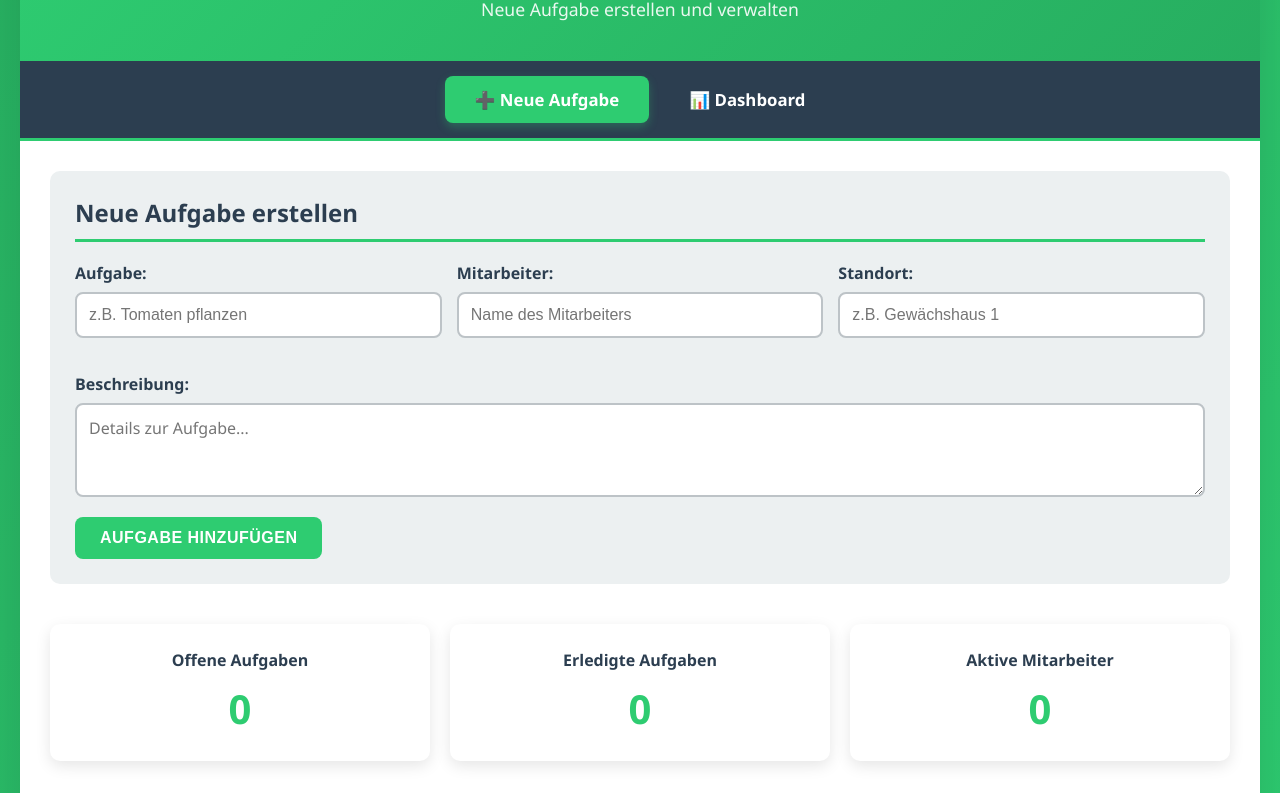
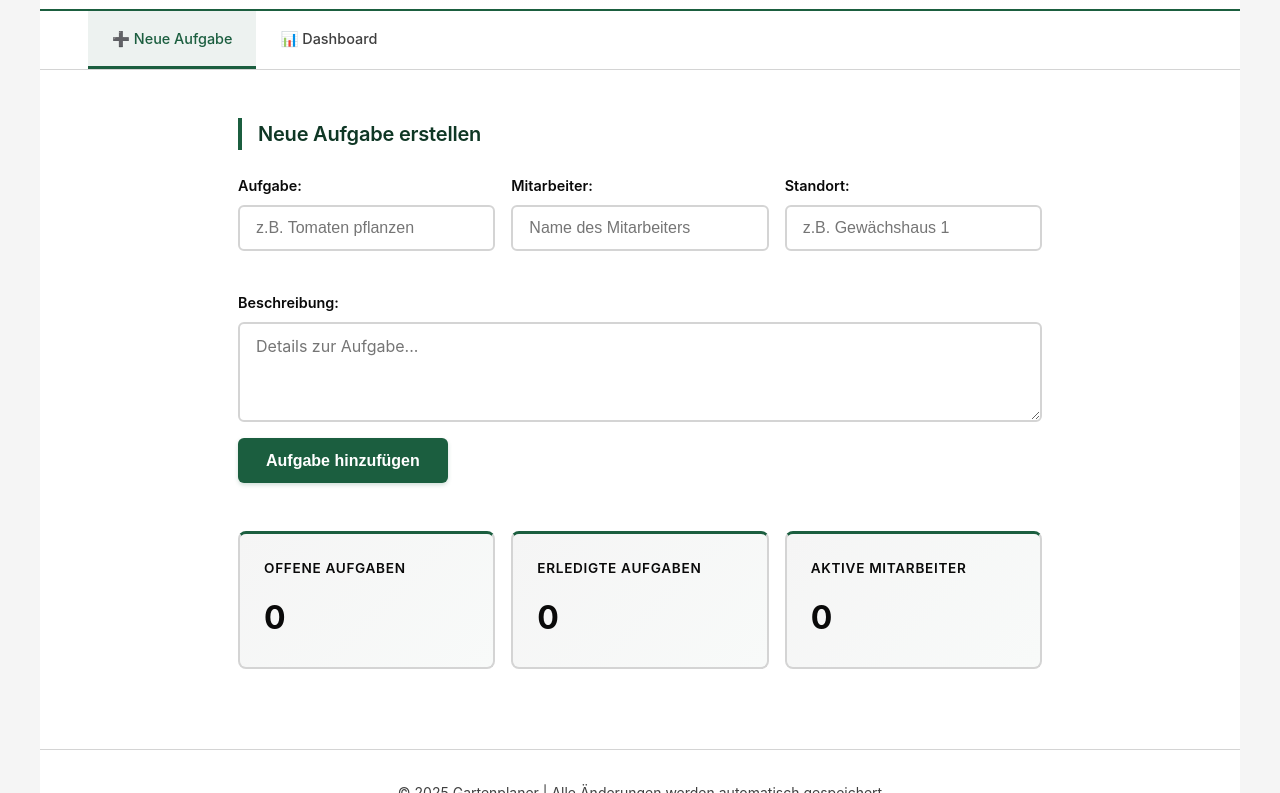
Before and after one commit to milkrunner/GardenPlanner, a plain HTML site: page index.html in a window 1280 px wide. Shown: the part 128-921 px from the top of the page. Drawn offline with Linux system fonts and the light colour scheme.

Commit message:
feat: Refactor UI components and styles for improved aesthetics and consistency

```diff
--- a/index.html
+++ b/index.html
@@ -61,15 +61,6 @@
                     <p class="stat-number" id="statEmployees">0</p>
                 </div>
             </section>
-
-            <!-- Hinweis zum Dashboard -->
-            <section class="dashboard-link-section">
-                <div class="dashboard-cta">
-                    <h3>📊 Alle Aufgaben verwalten</h3>
-                    <p>Wechseln Sie zum Dashboard für die vollständige Aufgabenübersicht, Filter und Kalenderansicht.</p>
-                    <a href="dashboard.html" class="btn btn-primary">Zum Dashboard</a>
-                </div>
-            </section>
         </main>
 
         <footer>
--- a/styles.css
+++ b/styles.css
@@ -5,191 +5,203 @@
 }
 
 :root {
-    --primary-color: #2ecc71;
-    --secondary-color: #27ae60;
-    --danger-color: #e74c3c;
-    --warning-color: #f39c12;
-    --info-color: #3498db;
-    --dark: #2c3e50;
-    --light: #ecf0f1;
-    --border: #bdc3c7;
-    --shadow: rgba(0, 0, 0, 0.1);
+    --primary: #1b5e3f;
+    --primary-light: #2d6a4f;
+    --primary-dark: #0f3725;
+    --accent: #2d6a4f;
+    --danger: #b91c1c;
+    --warning: #ea580c;
+    --info: #1e40af;
+    --text: #0a0a0a;
+    --text-light: #3f3f3f;
+    --bg: #f5f5f5;
+    --bg-secondary: #ffffff;
+    --border: #d4d4d4;
+    --shadow: rgba(0, 0, 0, 0.12);
 }
 
 body {
-    font-family: 'Segoe UI', Tahoma, Geneva, Verdana, sans-serif;
-    background: linear-gradient(135deg, #27ae60 0%, #2ecc71 100%);
+    font-family: -apple-system, BlinkMacSystemFont, 'Segoe UI', 'Inter', 'Helvetica Neue', Arial, sans-serif;
+    background: var(--bg);
     min-height: 100vh;
-    padding: 20px;
-    color: var(--dark);
+    color: var(--text);
+    line-height: 1.6;
+    -webkit-font-smoothing: antialiased;
 }
 
 .container {
-    max-width: 1400px;
+    max-width: 1200px;
     margin: 0 auto;
-    background: white;
-    border-radius: 15px;
-    box-shadow: 0 10px 40px var(--shadow);
-    overflow: hidden;
+    background: var(--bg-secondary);
+    min-height: 100vh;
 }
 
 /* Header */
 header {
-    background: linear-gradient(135deg, var(--primary-color), var(--secondary-color));
-    color: white;
-    padding: 40px;
-    text-align: center;
+    background: linear-gradient(to bottom, #f8faf9, var(--bg-secondary));
+    padding: 2rem 3rem;
+    border-bottom: 2px solid var(--primary);
 }
 
 header h1 {
-    font-size: 2.5em;
-    margin-bottom: 10px;
+    font-size: 1.75rem;
+    font-weight: 600;
+    color: var(--primary-dark);
+    margin-bottom: 0.25rem;
+    letter-spacing: -0.02em;
 }
 
 .subtitle {
-    font-size: 1.1em;
-    opacity: 0.9;
+    font-size: 0.95rem;
+    color: var(--text-light);
+    font-weight: 400;
 }
 
 /* Navigation */
 .main-nav {
     display: flex;
-    justify-content: center;
-    gap: 10px;
-    background: var(--dark);
-    padding: 15px 30px;
-    border-bottom: 3px solid var(--primary-color);
+    gap: 0;
+    background: var(--bg-secondary);
+    padding: 0 3rem;
+    border-bottom: 1px solid var(--border);
 }
 
 .nav-link {
-    padding: 12px 30px;
+    padding: 1rem 1.5rem;
     text-decoration: none;
-    color: white;
-    font-weight: 600;
-    border-radius: 8px;
-    transition: all 0.3s;
-    font-size: 1.05em;
+    color: var(--text-light);
+    font-weight: 500;
+    font-size: 0.9rem;
+    transition: all 0.2s;
+    border-bottom: 3px solid transparent;
 }
 
 .nav-link:hover {
-    background: rgba(255, 255, 255, 0.1);
-    transform: translateY(-2px);
+    color: var(--primary);
+    border-bottom-color: var(--primary-light);
+    background: rgba(27, 94, 63, 0.05);
 }
 
 .nav-link.active {
-    background: var(--primary-color);
-    box-shadow: 0 4px 10px rgba(46, 204, 113, 0.3);
+    color: var(--primary);
+    border-bottom-color: var(--primary);
+    background: rgba(27, 94, 63, 0.08);
 }
 
 /* Main Content */
 main {
-    padding: 30px;
+    padding: 3rem;
+    max-width: 900px;
+    margin: 0 auto;
 }
 
 section {
-    margin-bottom: 40px;
-    background: var(--light);
-    padding: 25px;
-    border-radius: 10px;
+    margin-bottom: 3rem;
 }
 
 section h2 {
-    color: var(--dark);
-    margin-bottom: 20px;
-    font-size: 1.5em;
-    border-bottom: 3px solid var(--primary-color);
-    padding-bottom: 10px;
+    color: var(--primary-dark);
+    margin-bottom: 1.5rem;
+    font-size: 1.25rem;
+    font-weight: 600;
+    letter-spacing: -0.01em;
+    border-left: 4px solid var(--primary);
+    padding-left: 1rem;
 }
 
 /* Form Styles */
 .form-row {
-    display: flex;
-    gap: 15px;
-    margin-bottom: 15px;
-    flex-wrap: wrap;
+    display: grid;
+    grid-template-columns: repeat(auto-fit, minmax(200px, 1fr));
+    gap: 1rem;
+    margin-bottom: 1rem;
 }
 
 .form-group {
-    flex: 1;
-    min-width: 200px;
     display: flex;
     flex-direction: column;
 }
 
 .form-group:last-child {
-    margin-bottom: 20px;
+    margin-bottom: 1.5rem;
 }
 
 .form-group label {
     font-weight: 600;
-    margin-bottom: 8px;
-    color: var(--dark);
+    margin-bottom: 0.5rem;
+    color: var(--text);
+    font-size: 0.9rem;
 }
 
 .form-group input,
 .form-group select,
 .form-group textarea {
-    padding: 12px;
+    padding: 0.75rem 1rem;
     border: 2px solid var(--border);
-    border-radius: 8px;
-    font-size: 1em;
-    transition: border-color 0.3s;
+    border-radius: 6px;
+    font-size: 1rem;
+    transition: all 0.2s;
+    background: var(--bg-secondary);
+    color: var(--text);
 }
 
 .form-group input:focus,
 .form-group select:focus,
 .form-group textarea:focus {
     outline: none;
-    border-color: var(--primary-color);
+    border-color: var(--primary);
+    box-shadow: 0 0 0 3px rgba(27, 94, 63, 0.15);
+    background: linear-gradient(to right, #f8faf9, var(--bg-secondary));
 }
 
 textarea {
     resize: vertical;
     font-family: inherit;
+    min-height: 100px;
 }
 
 /* Buttons */
 .btn {
-    padding: 12px 25px;
+    padding: 0.85rem 1.75rem;
     border: none;
-    border-radius: 8px;
-    font-size: 1em;
+    border-radius: 6px;
+    font-size: 1rem;
     font-weight: 600;
     cursor: pointer;
-    transition: all 0.3s;
-    text-transform: uppercase;
-    letter-spacing: 0.5px;
-    margin-top: 20px;
+    transition: all 0.2s;
+    margin-top: 1rem;
 }
 
 .btn-primary {
-    background: var(--primary-color);
+    background: var(--primary);
     color: white;
+    box-shadow: 0 2px 4px rgba(27, 94, 63, 0.2);
 }
 
 .btn-primary:hover {
-    background: var(--secondary-color);
-    transform: translateY(-2px);
-    box-shadow: 0 5px 15px var(--shadow);
+    background: var(--primary-dark);
+    box-shadow: 0 4px 8px rgba(27, 94, 63, 0.3);
+    transform: translateY(-1px);
 }
 
 .btn-secondary {
-    background: var(--info-color);
-    color: white;
+    background: var(--bg);
+    color: var(--text);
+    border: 2px solid var(--border);
     margin-right: 10px;
 }
 
 .btn-secondary:hover {
-    background: #2980b9;
+    background: var(--border);
 }
 
 .btn-danger {
-    background: var(--danger-color);
+    background: var(--danger);
     color: white;
 }
 
 .btn-danger:hover {
-    background: #c0392b;
+    background: #b91c1c;
 }
 
 .btn-group {
@@ -227,35 +239,34 @@ textarea {
 /* Statistics */
 .stats-section {
     display: grid;
-    grid-template-columns: repeat(auto-fit, minmax(200px, 1fr));
-    gap: 20px;
+    grid-template-columns: repeat(auto-fit, minmax(180px, 1fr));
+    gap: 1rem;
     background: transparent;
     padding: 0;
+    margin-bottom: 2rem;
 }
 
 .stat-card {
-    background: white;
-    padding: 25px;
-    border-radius: 10px;
-    text-align: center;
-    box-shadow: 0 5px 15px var(--shadow);
-    transition: transform 0.3s;
-}
-
-.stat-card:hover {
-    transform: translateY(-5px);
+    background: linear-gradient(135deg, var(--bg) 0%, #f8faf9 100%);
+    padding: 1.5rem;
+    border-radius: 8px;
+    border: 2px solid var(--border);
+    border-top: 3px solid var(--primary);
 }
 
 .stat-card h3 {
-    color: var(--dark);
-    font-size: 1em;
-    margin-bottom: 10px;
+    color: var(--text);
+    font-size: 0.85rem;
+    margin-bottom: 0.75rem;
+    font-weight: 600;
+    text-transform: uppercase;
+    letter-spacing: 0.05em;
 }
 
 .stat-number {
-    font-size: 2.5em;
-    font-weight: bold;
-    color: var(--primary-color);
+    font-size: 2rem;
+    font-weight: 700;
+    color: var(--text);
 }
 
 /* View Toggle */
@@ -349,39 +360,40 @@ textarea {
 }
 
 .task-card {
-    background: white;
-    padding: 20px;
-    border-radius: 10px;
-    border-left: 5px solid var(--primary-color);
-    box-shadow: 0 3px 10px var(--shadow);
-    transition: all 0.3s;
+    background: var(--bg-secondary);
+    padding: 1.25rem;
+    border-radius: 8px;
+    border: 2px solid var(--border);
+    border-left: 4px solid var(--primary);
+    transition: all 0.2s;
     display: flex;
     justify-content: space-between;
     align-items: center;
     cursor: move;
-    gap: 15px;
+    gap: 1rem;
+    margin-bottom: 0.75rem;
 }
 
 .task-card:hover {
-    transform: translateX(5px);
-    box-shadow: 0 5px 20px var(--shadow);
+    border-color: var(--primary);
+    box-shadow: 0 2px 8px rgba(27, 94, 63, 0.15);
+    background: linear-gradient(to right, #f8faf9, var(--bg-secondary));
 }
 
 .task-card.completed {
-    opacity: 0.7;
-    background: #f8f9fa;
+    opacity: 0.6;
+    background: var(--bg);
 }
 
 .task-card.selected {
-    border-left-color: var(--info-color);
-    background: #e3f2fd;
-    box-shadow: 0 5px 20px rgba(52, 152, 219, 0.3);
+    border-left-color: var(--info);
+    background: #f0f9ff;
 }
 
 .task-card.archived {
-    background: #fafafa;
-    border-left-color: #95a5a6;
-    opacity: 0.85;
+    background: var(--bg);
+    border-left-color: #9ca3af;
+    opacity: 0.7;
 }
 
 .task-card.archived .drag-handle {
@@ -447,17 +459,18 @@ textarea {
 }
 
 .task-title {
-    font-size: 1.3em;
-    font-weight: bold;
-    color: var(--dark);
+    font-size: 1.1rem;
+    font-weight: 600;
+    color: var(--text);
 }
 
 .task-meta {
     display: flex;
     gap: 20px;
     margin-bottom: 10px;
-    color: #7f8c8d;
-    font-size: 0.95em;
+    color: var(--text-light);
+    font-size: 0.95rem;
+    font-weight: 500;
 }
 
 .task-meta span {
@@ -667,10 +680,12 @@ textarea {
 
 /* Footer */
 footer {
-    background: var(--dark);
-    color: white;
+    background: var(--bg-secondary);
+    color: var(--text-light);
     text-align: center;
-    padding: 20px;
+    padding: 2rem;
+    border-top: 1px solid var(--border);
+    font-size: 0.875rem;
 }
 
 /* Edit Modal */
```
